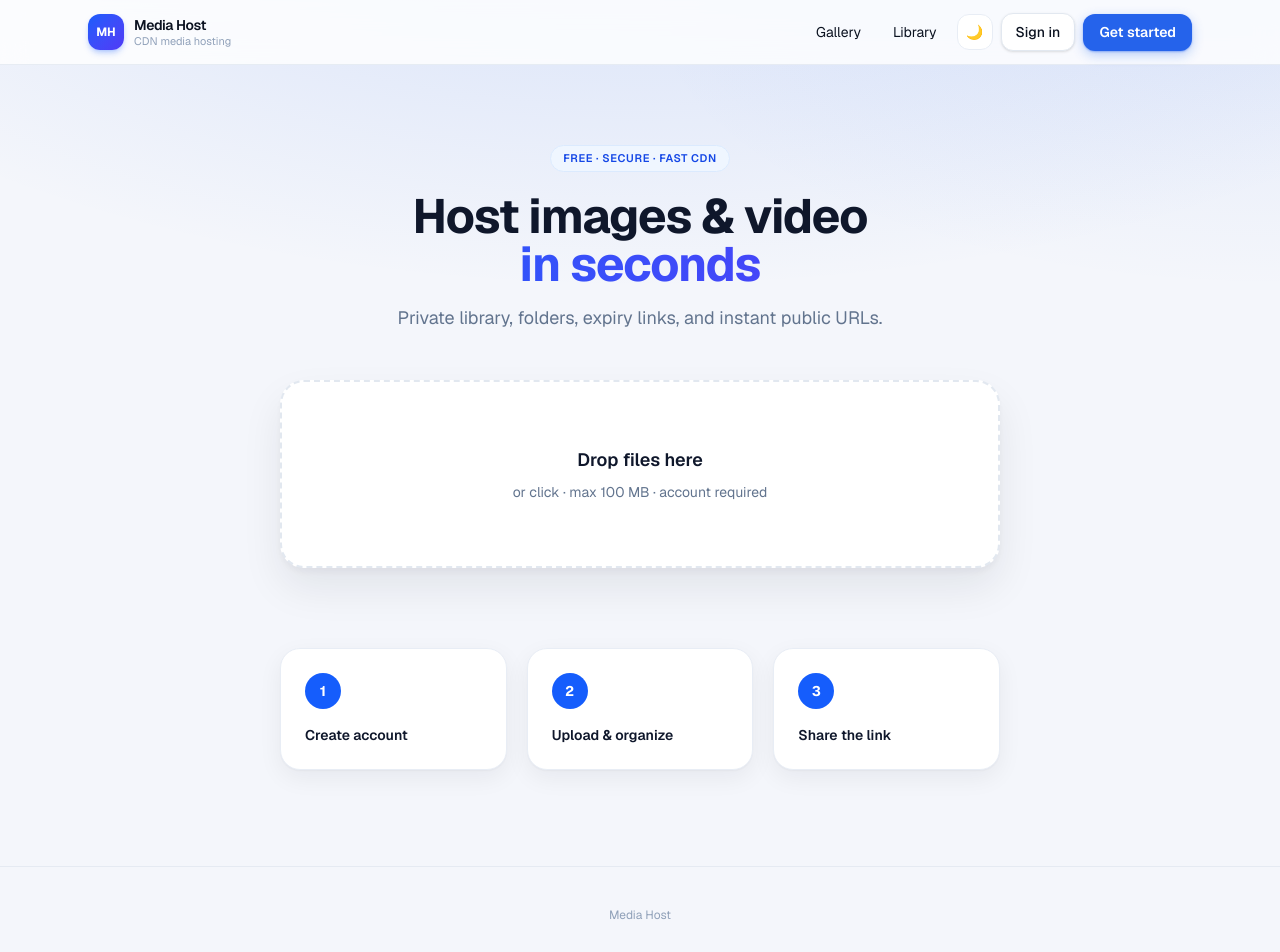
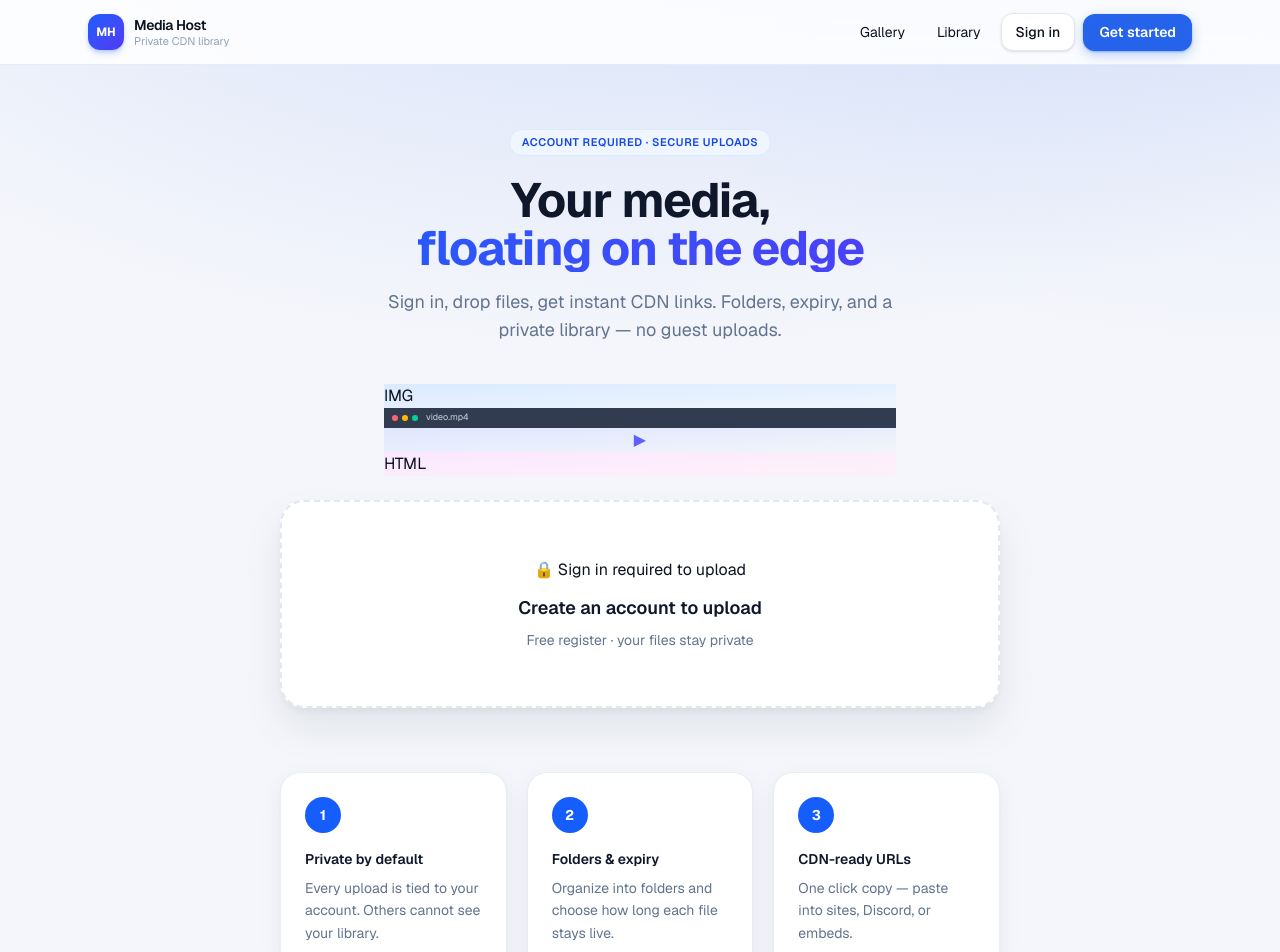
Before and after one commit to BluHExH/media-host, a Next.js app: page / in a window 1280 px wide. Shown: the top 952 px of the page. Built offline with nearby package versions, Linux system fonts and the light colour scheme.

Commit message:
Home 3D stage + globals without dark mode; lock upload without login

```diff
--- a/src/app/page.tsx
+++ b/src/app/page.tsx
@@ -1,7 +1,7 @@
 "use client";
-import { useState, useRef, useCallback } from "react";
+import { useState, useRef, useCallback, useEffect } from "react";
 import Link from "next/link";
-import ThemeToggle from "@/components/ThemeToggle";
+import Hero3D from "@/components/Hero3D";
 
 type Uploaded = { url: string; name: string; contentType: string; size: number };
 const TK = "media_host_token";
@@ -13,7 +13,12 @@ export default function HomePage() {
   const [items, setItems] = useState<Uploaded[]>([]);
   const [error, setError] = useState("");
   const [copied, setCopied] = useState<string | null>(null);
+  const [loggedIn, setLoggedIn] = useState(false);
   const ref = useRef<HTMLInputElement>(null);
+
+  useEffect(() => {
+    setLoggedIn(!!localStorage.getItem(TK));
+  }, []);
 
   const headers = useCallback(() => {
     const h: Record<string, string> = {};
@@ -23,11 +28,15 @@ export default function HomePage() {
     return h;
   }, []);
 
+  const requireLogin = () => {
+    window.location.href = "/login?tab=register&next=/library";
+  };
+
   const upload = async (list: FileList | null) => {
     if (!list?.length) return;
     const t = typeof window !== "undefined" ? localStorage.getItem(TK) || "" : "";
     if (!t) {
-      window.location.href = "/login?tab=register&next=/library";
+      requireLogin();
       return;
     }
     setError("");
@@ -44,7 +53,8 @@ export default function HomePage() {
       fd.append("public", "1");
       const res = await fetch("/api/upload", { method: "POST", headers: headers(), body: fd });
       if (res.status === 401) {
-        window.location.href = "/login?tab=register&next=/library";
+        localStorage.removeItem(TK);
+        requireLogin();
         return;
       }
       if (!res.ok) {
@@ -53,7 +63,12 @@ export default function HomePage() {
         continue;
       }
       const d = await res.json();
-      next.push({ url: d.url, name: file.name, contentType: d.contentType || file.type, size: d.size || file.size });
+      next.push({
+        url: d.url,
+        name: file.name,
+        contentType: d.contentType || file.type,
+        size: d.size || file.size,
+      });
     }
     setItems((p) => [...next, ...p]);
     setUploading(false);
@@ -61,59 +76,103 @@ export default function HomePage() {
     if (ref.current) ref.current.value = "";
   };
 
+  const onPick = (list: FileList | null) => {
+    if (!loggedIn) {
+      requireLogin();
+      return;
+    }
+    upload(list);
+  };
+
   const copy = (url: string) => {
     navigator.clipboard.writeText(url);
     setCopied(url);
     setTimeout(() => setCopied(null), 2000);
   };
-  const fmt = (b: number) => b < 1024 ? b + " B" : b < 1e6 ? (b / 1024).toFixed(1) + " KB" : (b / 1e6).toFixed(1) + " MB";
   const isImg = (t: string) => t.startsWith("image/");
   const isVid = (t: string) => t.startsWith("video/");
 
   return (
     <div className="mh-mesh min-h-screen">
-      <header className="sticky top-0 z-30 border-b border-slate-200/80 bg-white/80 backdrop-blur-md">
+      <header className="sticky top-0 z-30 border-b border-slate-200/80 bg-white/85 backdrop-blur-md">
         <div className="mx-auto flex h-16 max-w-6xl items-center justify-between px-4 sm:px-6">
           <Link href="/" className="flex items-center gap-2.5">
             <div className="flex h-9 w-9 items-center justify-center rounded-xl bg-gradient-to-br from-blue-600 to-indigo-600 text-xs font-bold text-white shadow-md shadow-blue-600/25">MH</div>
             <div className="leading-tight">
               <p className="text-sm font-semibold tracking-tight">Media Host</p>
-              <p className="hidden text-[11px] text-slate-400 sm:block">CDN media hosting</p>
+              <p className="hidden text-[11px] text-slate-400 sm:block">Private CDN library</p>
             </div>
           </Link>
           <nav className="flex items-center gap-1 sm:gap-2">
             <Link href="/gallery" className="hidden rounded-lg px-3 py-2 text-sm text-slate-600 hover:bg-slate-100 sm:inline">Gallery</Link>
             <Link href="/library" className="rounded-lg px-3 py-2 text-sm text-slate-600 hover:bg-slate-100">Library</Link>
-            <ThemeToggle />
-            <Link href="/login" className="rounded-xl border border-slate-200 bg-white px-3.5 py-2 text-sm font-medium text-slate-700 shadow-sm hover:bg-slate-50">Sign in</Link>
-            <Link href="/login?tab=register" className="mh-btn mh-btn-primary px-4 py-2">Get started</Link>
+            {loggedIn ? (
+              <Link href="/library" className="mh-btn mh-btn-primary px-4 py-2">Open library</Link>
+            ) : (
+              <>
+                <Link href="/login" className="rounded-xl border border-slate-200 bg-white px-3.5 py-2 text-sm font-medium text-slate-700 shadow-sm hover:bg-slate-50">Sign in</Link>
+                <Link href="/login?tab=register" className="mh-btn mh-btn-primary px-4 py-2">Get started</Link>
+              </>
+            )}
           </nav>
         </div>
       </header>
-      <main className="mx-auto max-w-3xl px-4 pb-24 pt-14 sm:px-6 sm:pt-20">
+
+      <main className="mx-auto max-w-3xl px-4 pb-24 pt-12 sm:px-6 sm:pt-16">
         <div className="mh-fade-up text-center">
-          <span className="inline-flex items-center gap-1.5 rounded-full border border-blue-100 bg-blue-50 px-3 py-1 text-[11px] font-semibold uppercase tracking-wider text-blue-700">Free · Secure · Fast CDN</span>
+          <span className="inline-flex items-center gap-1.5 rounded-full border border-blue-100 bg-blue-50 px-3 py-1 text-[11px] font-semibold uppercase tracking-wider text-blue-700">Account required · Secure uploads</span>
           <h1 className="mt-5 text-4xl font-bold tracking-tight text-slate-900 sm:text-5xl">
-            Host images &amp; video
-            <span className="block bg-gradient-to-r from-blue-600 to-indigo-600 bg-clip-text text-transparent">in seconds</span>
+            Your media,
+            <span className="block bg-gradient-to-r from-blue-600 to-indigo-600 bg-clip-text text-transparent">floating on the edge</span>
           </h1>
-          <p className="mx-auto mt-4 max-w-lg text-base text-slate-500 sm:text-lg">Private library, folders, expiry links, and instant public URLs.</p>
+          <p className="mx-auto mt-4 max-w-lg text-base text-slate-500 sm:text-lg">
+            Sign in, drop files, get instant CDN links. Folders, expiry, and a private library — no guest uploads.
+          </p>
         </div>
-        <div onDragOver={(e) => { e.preventDefault(); setDragOver(true); }} onDragLeave={() => setDragOver(false)} onDrop={(e) => { e.preventDefault(); setDragOver(false); upload(e.dataTransfer.files); }}
-          className={`mh-fade-up relative mt-12 overflow-hidden rounded-3xl border-2 border-dashed transition-all ${dragOver ? "border-blue-500 bg-blue-50/80" : "border-slate-200 bg-white shadow-[var(--mh-shadow-lg)]"}`}>
-          <input ref={ref} type="file" accept="image/*,video/*,audio/*,.html,.htm" multiple onChange={(e) => upload(e.target.files)} className="absolute inset-0 z-10 cursor-pointer opacity-0" disabled={uploading} />
-          <div className="pointer-events-none px-6 py-16 text-center">
-            <p className="text-lg font-semibold text-slate-900">{uploading ? `Uploading ${progress.done + 1}/${progress.total}…` : "Drop files here"}</p>
-            <p className="mt-2 text-sm text-slate-500">or click · max 100 MB · account required</p>
+
+        <Hero3D />
+
+        <div
+          onDragOver={(e) => { e.preventDefault(); setDragOver(true); }}
+          onDragLeave={() => setDragOver(false)}
+          onDrop={(e) => { e.preventDefault(); setDragOver(false); onPick(e.dataTransfer.files); }}
+          className={`mh-fade-up relative mt-6 overflow-hidden rounded-3xl border-2 border-dashed transition-all ${dragOver ? "border-blue-500 bg-blue-50/80 shadow-lg shadow-blue-500/10" : "border-slate-200 bg-white shadow-[var(--mh-shadow-lg)]"}`}
+        >
+          {loggedIn ? (
+            <input ref={ref} type="file" accept="image/*,video/*,audio/*,.html,.htm" multiple onChange={(e) => onPick(e.target.files)} className="absolute inset-0 z-10 cursor-pointer opacity-0" disabled={uploading} />
+          ) : (
+            <button type="button" onClick={requireLogin} className="absolute inset-0 z-10 cursor-pointer" aria-label="Sign in to upload" />
+          )}
+          <div className="pointer-events-none px-6 py-14 text-center">
+            {!loggedIn && (
+              <div className="mb-3 flex justify-center">
+                <span className="mh-lock-badge">🔒 Sign in required to upload</span>
+              </div>
+            )}
+            <p className="text-lg font-semibold text-slate-900">
+              {uploading ? `Uploading ${progress.done + 1}/${progress.total}…` : loggedIn ? "Drop files here" : "Create an account to upload"}
+            </p>
+            <p className="mt-2 text-sm text-slate-500">
+              {loggedIn ? "Image · Video · Audio · HTML · max 100 MB" : "Free register · your files stay private"}
+            </p>
           </div>
         </div>
+
         {error && <div className="mt-4 rounded-2xl border border-red-200 bg-red-50 px-4 py-3 text-sm text-red-700">{error}</div>}
+
         {items.length > 0 && (
           <div className="mt-10 space-y-3">
+            <h2 className="text-sm font-semibold text-slate-800">Your links</h2>
             {items.map((item) => (
               <div key={item.url} className="mh-card flex flex-col gap-3 p-3 sm:flex-row sm:items-center">
                 <div className="h-16 w-full shrink-0 overflow-hidden rounded-xl bg-slate-100 sm:w-20">
-                  {isImg(item.contentType) ? <img src={item.url} alt="" className="h-full w-full object-cover" loading="lazy" decoding="async" /> : isVid(item.contentType) ? <video src={item.url} className="h-full w-full object-cover" muted preload="metadata" /> : <div className="flex h-full items-center justify-center text-xs text-slate-400">FILE</div>}
+                  {isImg(item.contentType) ? (
+                    <img src={item.url} alt="" className="h-full w-full object-cover" loading="lazy" decoding="async" />
+                  ) : isVid(item.contentType) ? (
+                    <video src={item.url} className="h-full w-full object-cover" muted preload="metadata" />
+                  ) : (
+                    <div className="flex h-full items-center justify-center text-xs text-slate-400">FILE</div>
+                  )}
                 </div>
                 <div className="min-w-0 flex-1">
                   <p className="truncate text-sm font-medium">{item.name}</p>
@@ -124,16 +183,23 @@ export default function HomePage() {
             ))}
           </div>
         )}
-        <div className="mh-stagger mt-20 grid gap-5 sm:grid-cols-3">
-          {["Create account", "Upload & organize", "Share the link"].map((t, i) => (
-            <div key={t} className="mh-card p-6">
+
+        <div className="mt-16 grid gap-5 sm:grid-cols-3">
+          {[
+            { t: "Private by default", d: "Every upload is tied to your account. Others cannot see your library." },
+            { t: "Folders & expiry", d: "Organize into folders and choose how long each file stays live." },
+            { t: "CDN-ready URLs", d: "One click copy — paste into sites, Discord, or embeds." },
+          ].map((c, i) => (
+            <div key={c.t} className="mh-card p-6">
               <div className="flex h-9 w-9 items-center justify-center rounded-full bg-blue-600 text-sm font-bold text-white">{i + 1}</div>
-              <h3 className="mt-4 text-sm font-semibold text-slate-900">{t}</h3>
+              <h3 className="mt-4 text-sm font-semibold text-slate-900">{c.t}</h3>
+              <p className="mt-2 text-sm leading-relaxed text-slate-500">{c.d}</p>
             </div>
           ))}
         </div>
       </main>
-      <footer className="border-t border-slate-200/80 py-10 text-center text-xs text-slate-400">Media Host</footer>
+
+      <footer className="border-t border-slate-200/80 py-10 text-center text-xs text-slate-400">Media Host · Login required for all uploads</footer>
     </div>
   );
 }
```
